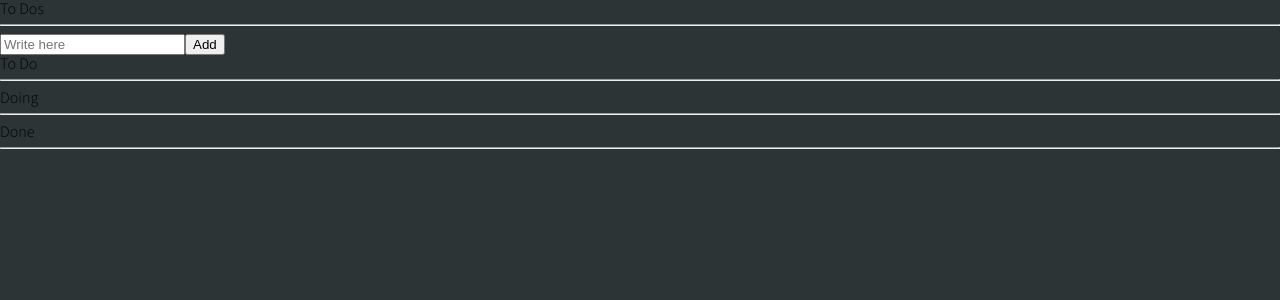
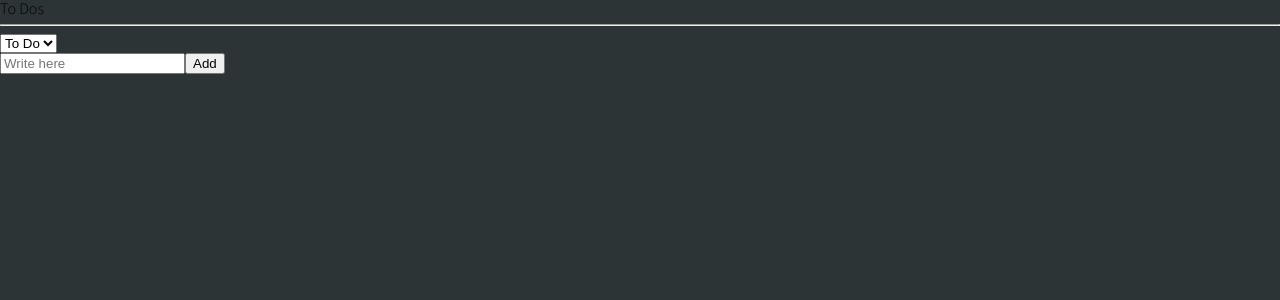
Before and after one commit to ANchangwan/STATE-MANAGEMENT-with-Recoil, a React (Create React App) app: page / in a window 1280 px wide. Shown: the top 300 px of the page. Built offline with nearby package versions, Linux system fonts and the light colour scheme.

Commit message:
Selector2 추가

```diff
--- a/src/atoms.tsx
+++ b/src/atoms.tsx
@@ -5,6 +5,11 @@
   id: number;
   category: "TO_DO" | "DOING" | "DONE";
 }
+
+export const categoryState = atom({
+  key: "category",
+  default: "TO_DO",
+});
 
 export const toDoState = atom<IToDo[]>({
   key: "toDo",
@@ -15,10 +20,7 @@
   key: "toDoSelector",
   get: ({ get }) => {
     const toDos = get(toDoState);
-    return [
-      toDos.filter((toDo) => toDo.category === "TO_DO"),
-      toDos.filter((toDo) => toDo.category === "DOING"),
-      toDos.filter((toDo) => toDo.category === "DONE"),
-    ];
+    const category = get(categoryState);
+    return toDos.filter((toDo) => toDo.category === category);
   },
 });
--- a/src/components/ToDo.tsx
+++ b/src/components/ToDo.tsx
@@ -25,12 +25,12 @@
       <span>{text}</span>
       {category !== "DOING" && (
         <button name="DOING" onClick={onClick}>
-          To Do
+          Doing
         </button>
       )}
       {category !== "TO_DO" && (
         <button name="TO_DO" onClick={onClick}>
-          Doing
+          To Do
         </button>
       )}
       {category !== "DONE" && (
--- a/src/components/ToDoList.tsx
+++ b/src/components/ToDoList.tsx
@@ -1,37 +1,28 @@
 import React from "react";
 import CreateToDo from "./CreateTodo";
-import { toDoSelector, toDoState } from "../atoms";
-import { useRecoilValue } from "recoil";
+import { useRecoilState, useRecoilValue } from "recoil";
+import { categoryState, toDoSelector } from "../atoms";
 import ToDo from "./ToDo";
 // setValue 값이 유효하면 input에 입력된 값을 지움
 function ToDoList() {
-  const [toDo, doing, done] = useRecoilValue(toDoSelector);
+  const toDos = useRecoilValue(toDoSelector);
+  const [category, setCategory] = useRecoilState(categoryState);
+  const onInput = (event: React.FormEvent<HTMLSelectElement>) => {
+    setCategory(event.currentTarget.value);
+  };
   return (
     <div>
       <h1>To Dos</h1>
       <hr />
+      <select value={category} onInput={onInput}>
+        <option value="TO_DO">To Do</option>
+        <option value="DOING">Doing</option>
+        <option value="DONE">Done</option>
+      </select>
       <CreateToDo />
-      <h2>To Do</h2>
-      <ul>
-        {toDo.map((toDo) => (
-          <ToDo key={toDo.id} {...toDo} />
-        ))}
-      </ul>
-      <hr />
-      <h2>Doing</h2>
-      <ul>
-        {doing.map((toDo) => (
-          <ToDo key={toDo.id} {...toDo} />
-        ))}
-      </ul>
-      <hr />
-      <h2>Done</h2>
-      <ul>
-        {done.map((toDo) => (
-          <ToDo key={toDo.id} {...toDo} />
-        ))}
-      </ul>
-      <hr />
+      {toDos?.map((toDo) => (
+        <ToDo key={toDo.id} {...toDo} />
+      ))}
     </div>
   );
 }
```
